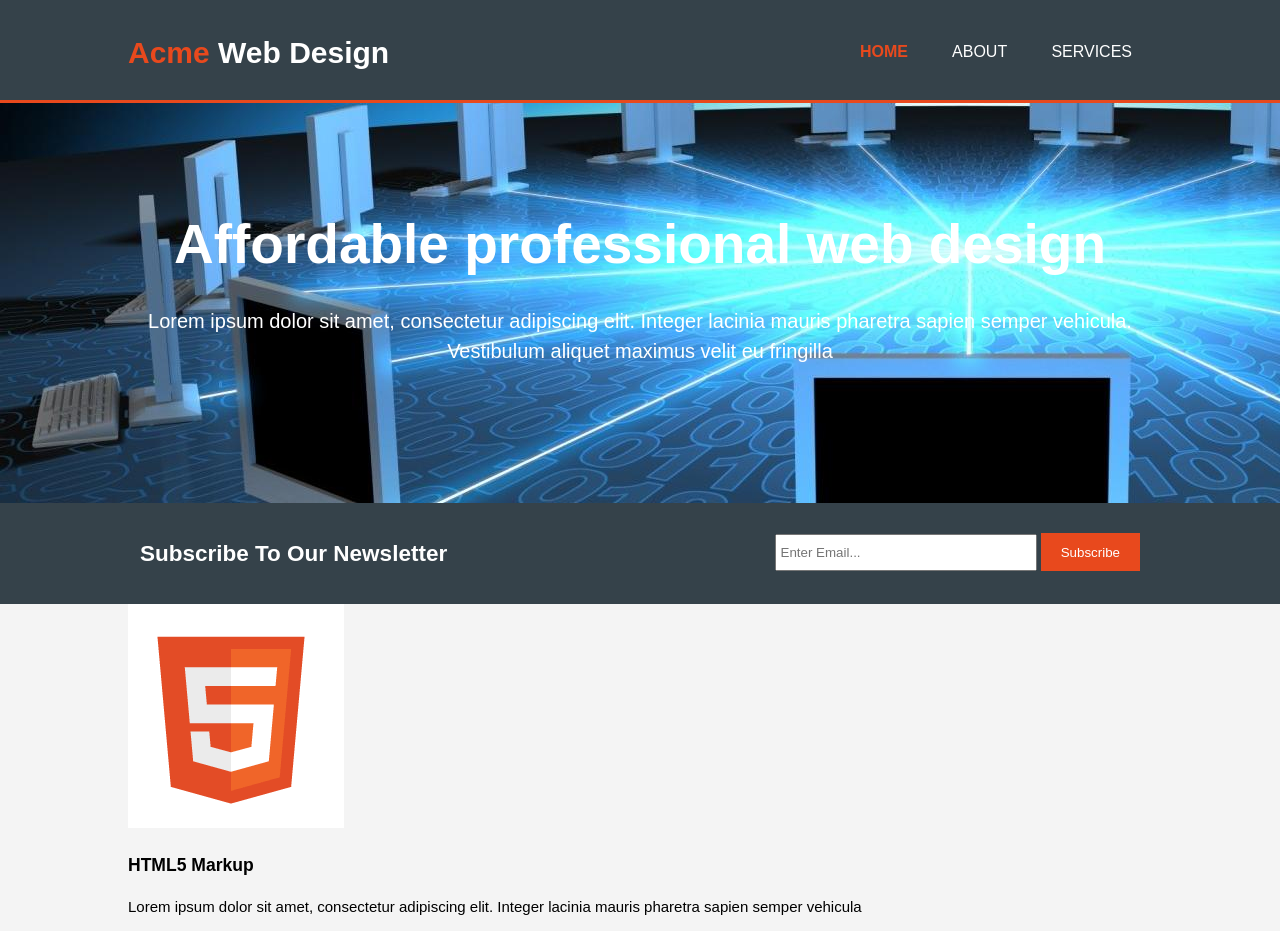
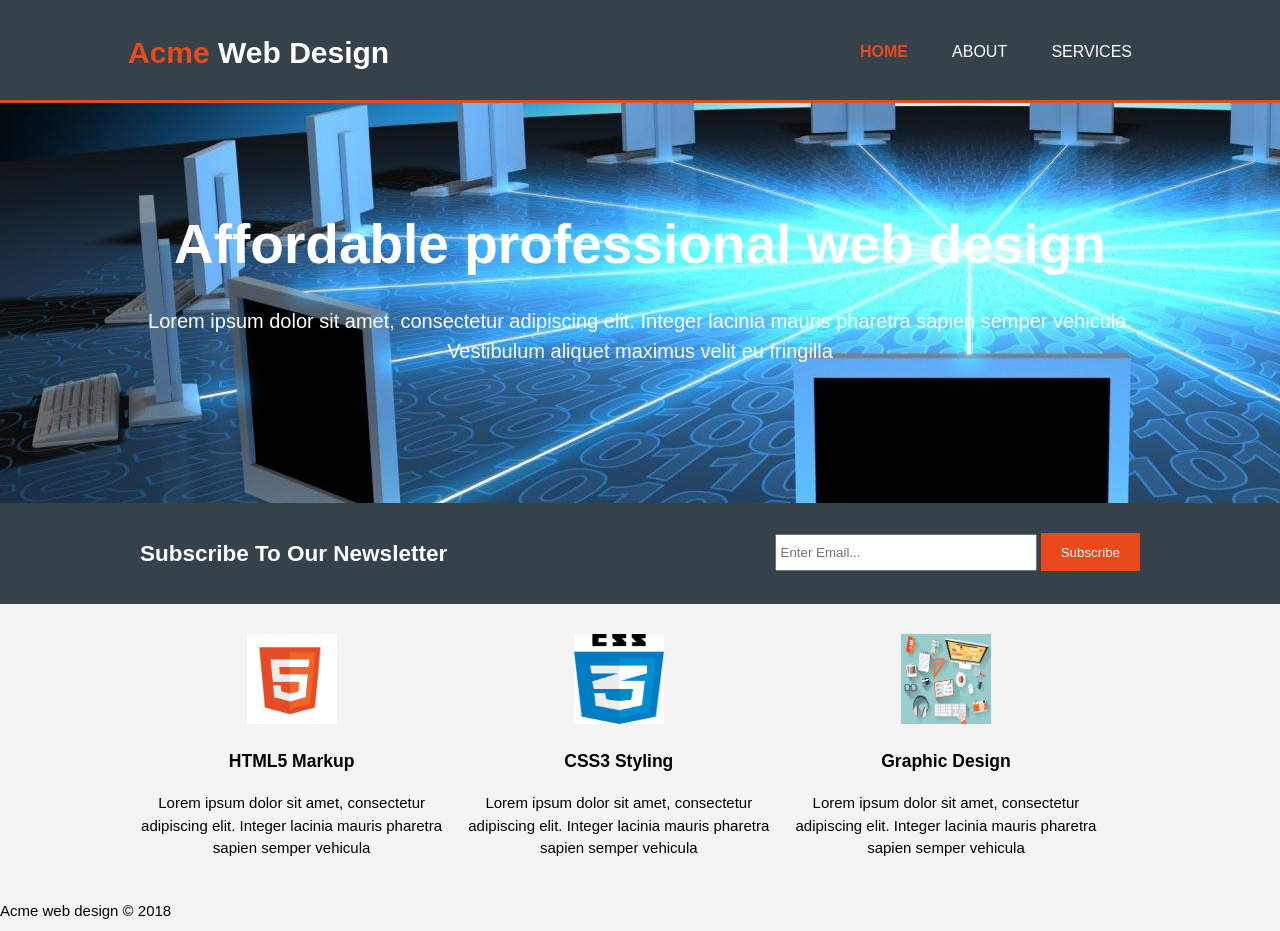
Before and after one commit to mfathei/responsive-acme, a plain HTML site: page index.html in a window 1280 px wide. Shown: the top 931 px of the page. Drawn offline with Linux system fonts and the light colour scheme.

Commit message:
boxes section done

```diff
--- a/css/style.css
+++ b/css/style.css
@@ -20,7 +20,7 @@ ul {
     margin: 0;
 }
 
-.button_1{
+.button_1 {
     height: 38px;
     background: #e8491d;
     border: 0;
@@ -116,8 +116,26 @@ header .current {
     margin-top: 15px;
 }
 
-#newsletter input[type="email"]{
+#newsletter input[type="email"] {
     height: 25px;
     width: 250px;
     padding: 4px;
 }
+
+/* Boxes */
+
+#boxes {
+    margin-top: 20px;
+}
+
+#boxes .box {
+    float: left;
+    width: 30%;
+    padding: 10px;
+    text-align: center;
+}
+
+#boxes img {
+    width: 90px;
+    height: 90px;
+}
```
